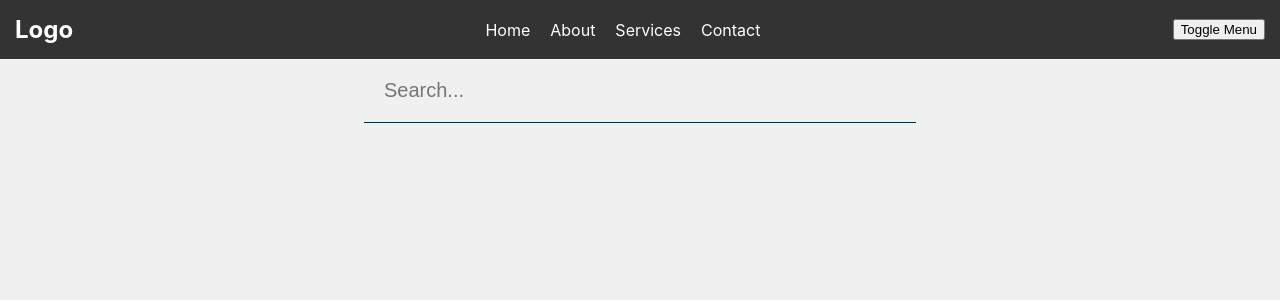
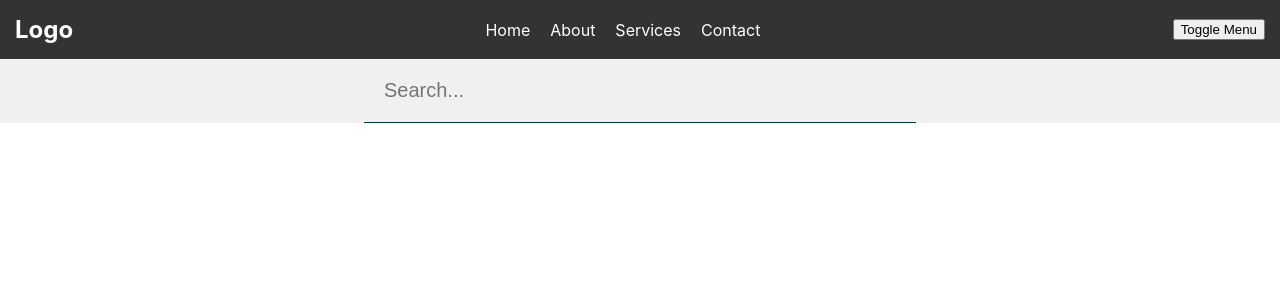
Before and after one commit to amitkumar70512/Sigma, a React (Create React App) app: page /home in a window 1280 px wide. Shown: the top 300 px of the page. Built offline with nearby package versions, Linux system fonts and the light colour scheme.

Commit message:
improvements

```diff
--- a/src/components/SearchField/SearchField.tsx
+++ b/src/components/SearchField/SearchField.tsx
@@ -27,8 +27,6 @@ const SearchInput = styled.input`
 
 
 const ResponseContainer = styled.div<{ showResponse: boolean }>`
-  position: absolute;
-  top: 100%;
   left: 0;
   width: 100%;
   background: rgba(255, 255, 255, 0.8);
--- a/src/components/Styles/ContainerBox.tsx
+++ b/src/components/Styles/ContainerBox.tsx
@@ -4,6 +4,5 @@ export const ContainerBox = styled.div`
     display: flex;
     flex-direction: column;
     text-align: center;
-    height: 100vh;
     background-color: #f0f0f0;
 `;
```
